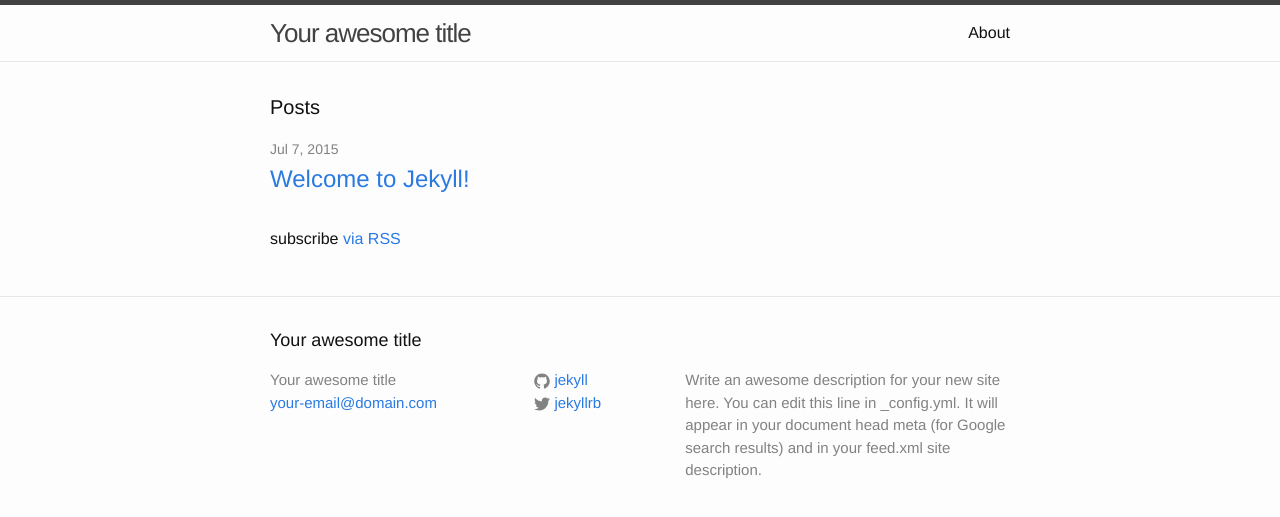
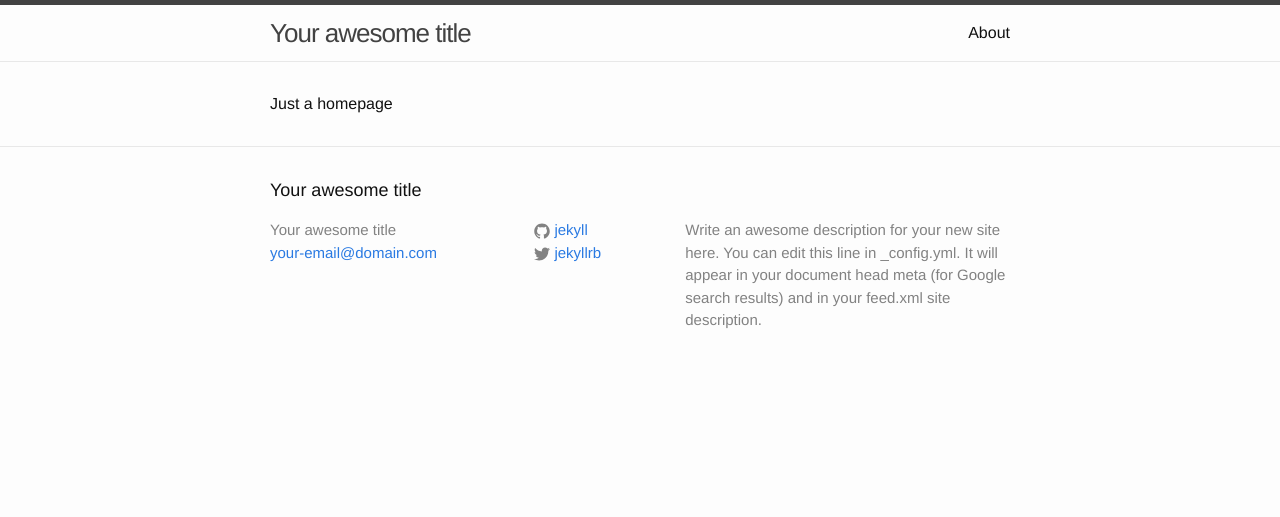
Before and after one commit to vuclemson/mywedding, a Jekyll site: the page built from index.html, in a window 1280 px wide. Shown: the top 517 px of the page. Built offline with Jekyll 4.4.1, drawn with Linux system fonts in a browser that asks for light colours.

Commit message:
add pages

```diff
--- a/index.html
+++ b/index.html
@@ -1,23 +1,7 @@
 ---
 layout: default
 ---
-
-<div class="home">
-
-  <h1 class="page-heading">Posts</h1>
-
-  <ul class="post-list">
-    {% for post in site.posts %}
-      <li>
-        <span class="post-meta">{{ post.date | date: "%b %-d, %Y" }}</span>
-
-        <h2>
-          <a class="post-link" href="{{ post.url | prepend: site.baseurl }}">{{ post.title }}</a>
-        </h2>
-      </li>
-    {% endfor %}
-  </ul>
-
-  <p class="rss-subscribe">subscribe <a href="{{ "/feed.xml" | prepend: site.baseurl }}">via RSS</a></p>
+<div>
+	Just a homepage
 
 </div>
```
Also changed, not shown: _posts/2015-07-06-previously.markdown (added, +18 -0 lines), 1 other file.
